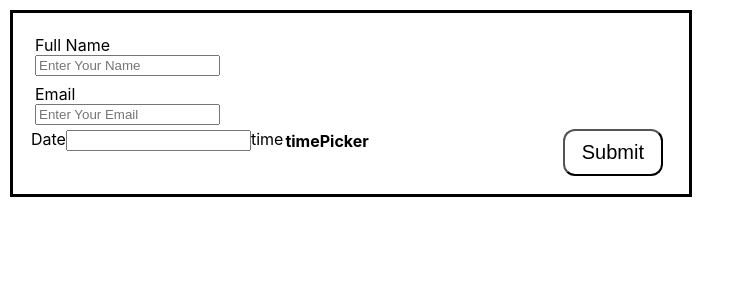
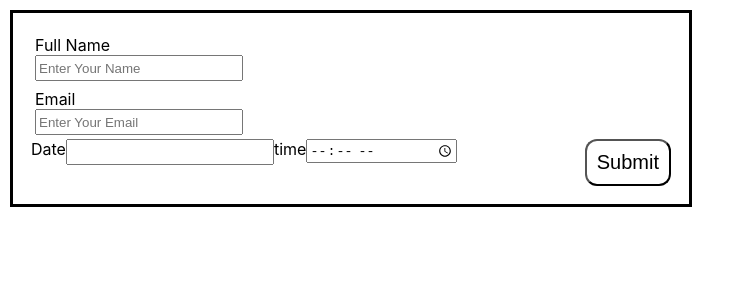
Before and after one commit to xsavoie/Keywords-assignment, a React (Create React App) app in the folder frontend/: page / in a window 1280 px wide. Shown: the top 300 px of the page, without its empty margins (0-745 px from the left). Built offline with nearby package versions, Linux system fonts and the light colour scheme.

Commit message:
implemented time picker in appointment form

```diff
--- a/frontend/src/components/AppointmentForm.css
+++ b/frontend/src/components/AppointmentForm.css
@@ -4,14 +4,6 @@
   margin: 10px;
   padding: 18px;
 }
-
-/* .user-info {
-  width: 100%;
-  display: flex;
-  flex-direction: column;
-  align-items: flex-start;
-  margin: 4px;
-} */
 
 .user-info {
   display: flex;
@@ -25,10 +17,10 @@
   margin: 4px;
 }
 
-/* input {
+input {
   height: 20px;
   width: 200px;
-} */
+}
 
 .time-info {
   display: flex;
@@ -45,5 +37,5 @@
   border-radius: 12px;
   width: 100px;
   padding: 10px;
-  margin-left: 30%;
+  margin-left: 20%;
 }
--- a/frontend/src/components/AppointmentForm.jsx
+++ b/frontend/src/components/AppointmentForm.jsx
@@ -11,6 +11,7 @@ export default function AppointmentForm() {
     fullName: '',
     email: '',
     date: '',
+    time: ''
   });
 
   useEffect(() => {
@@ -64,7 +65,13 @@ export default function AppointmentForm() {
             setDateValue={setDateValue}
           />
           <label>time</label>
-          <h4>timePicker</h4>
+          <input
+          id="time"
+          type="time"
+          name="time"
+          value={fields.time}
+          onChange={handleFieldChange}
+          />
           <button id="submit-btn" onClick={handleSubmit}>
             Submit
           </button>
```
